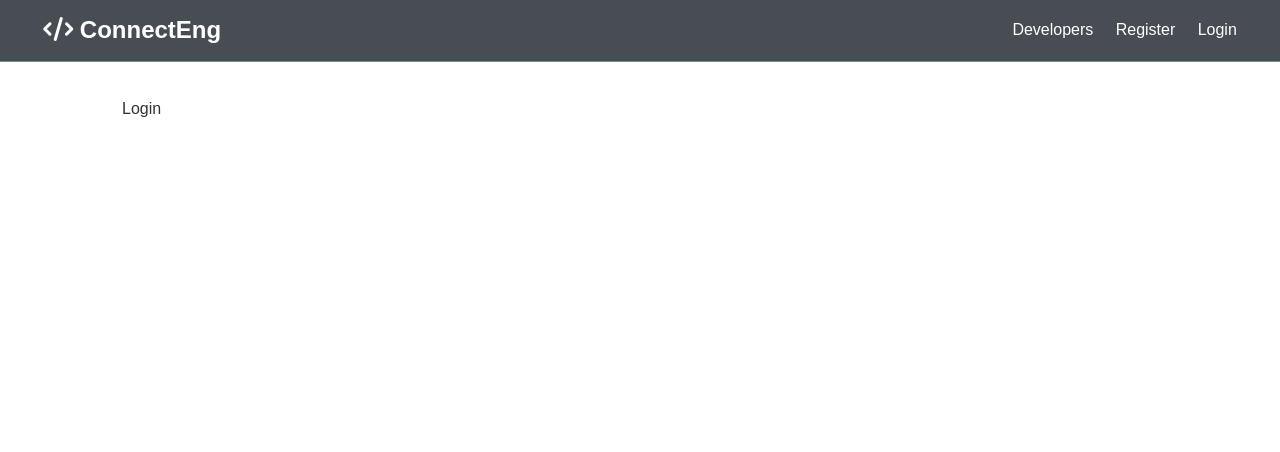
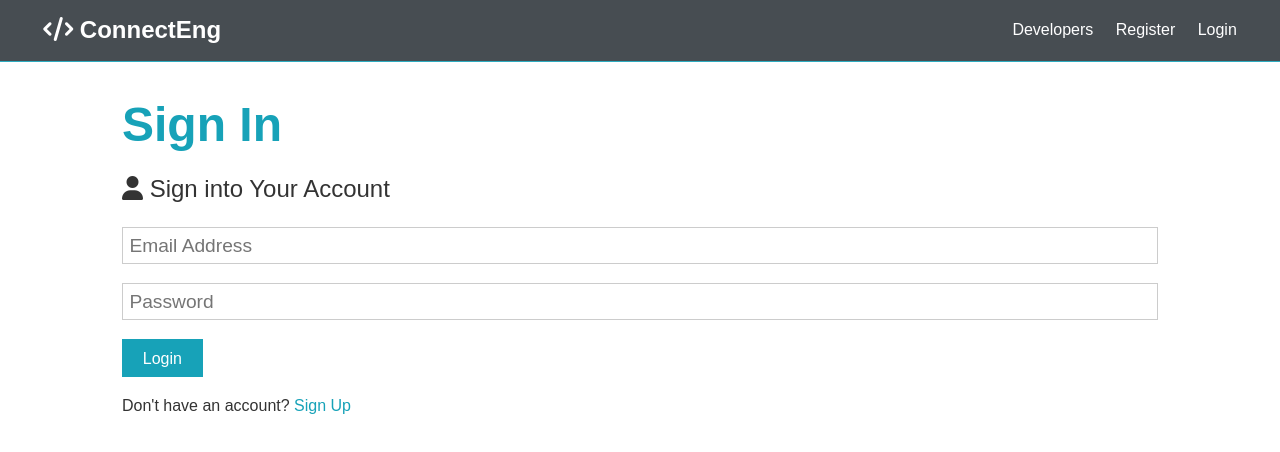
Before and after one commit to greywolff711/ConnectEng, a React (Create React App) app in the folder client/: page /login in a window 1280 px wide. Shown: the top 452 px of the page. Built offline with nearby package versions, Linux system fonts and the light colour scheme.

Commit message:
Added redux

```diff
--- a/client/package.json
+++ b/client/package.json
@@ -18,6 +18,7 @@
     "redux": "^4.2.0",
     "redux-devtools-extension": "^2.13.9",
     "redux-thunk": "^2.4.1",
+    "uuid": "^9.0.0",
     "web-vitals": "^2.1.4"
   },
   "scripts": {
@@ -44,5 +45,5 @@
       "last 1 safari version"
     ]
   },
-  "proxy":"http://localhost:5000"
+  "proxy": "http://localhost:5000"
 }
--- /dev/null
+++ b/client/src/actions/alert.js
@@ -0,0 +1,14 @@
+import { SET_ALERT,REMOVE_ALERT } from "./types";
+import { v4 as uuidv4 } from 'uuid';
+
+export const setAlert=(msg,alertType)=>dispatch=>{
+    const id=uuidv4();
+    dispatch({
+        type:SET_ALERT,
+        payload:{
+            id,
+            msg,
+            alertType
+        }
+    });
+}
--- /dev/null
+++ b/client/src/actions/types.js
@@ -0,0 +1,2 @@
+export const SET_ALERT='SET_ALERT';
+export const REMOVE_ALERT='REMOVE_ALERT';
--- a/client/src/components/layout/Login.js
+++ b/client/src/components/layout/Login.js
@@ -1,7 +1,34 @@
-import React from 'react'
+import React, { Fragment } from 'react'
 
 export const Login = () => {
   return (
-    <div>Login</div>
+    <Fragment>
+      {/* <div class="alert alert-danger">
+        Invalid credentials
+      </div> */}
+      <h1 class="large text-primary">Sign In</h1>
+      <p class="lead"><i class="fas fa-user"></i> Sign into Your Account</p>
+      <form class="form" action="dashboard.html">
+        <div class="form-group">
+          <input
+            type="email"
+            placeholder="Email Address"
+            name="email"
+            required
+          />
+        </div>
+        <div class="form-group">
+          <input
+            type="password"
+            placeholder="Password"
+            name="password"
+          />
+        </div>
+        <input type="submit" class="btn btn-primary" value="Login" />
+      </form>
+      <p class="my-1">
+        Don't have an account? <a href="register.html">Sign Up</a>
+      </p>
+    </Fragment>
   )
 }
--- a/client/src/components/layout/Register.js
+++ b/client/src/components/layout/Register.js
@@ -1,7 +1,9 @@
 import React, { Fragment,useState } from 'react'
 import axios from 'axios';
+import {connect} from 'react-redux';
+import { setAlert } from '../../actions/alert';
 
-export const Register = () => {
+const Register = ({setAlert}) => {
   const [formData,setFormData]=useState({
     name:"",
     email:"",
@@ -14,7 +16,7 @@ export const Register = () => {
     e.preventDefault();
 
     if(password!==password2){
-      console.log('Password do not match');
+      setAlert('Password do not match','danger');
     }
     else {
       const newUser={
@@ -85,5 +87,7 @@ export const Register = () => {
         Already have an account? <a href="login.html">Sign In</a>
       </p>
     </Fragment>
-  )
-}
+  );
+};
+
+export default connect(null,{setAlert})(Register);
--- /dev/null
+++ b/client/src/reducers/alert.js
@@ -0,0 +1,15 @@
+import { SET_ALERT,REMOVE_ALERT } from "../actions/types";
+
+const initialState=[];
+
+export default function(state=initialState,action){
+    const {type,payload}=action;
+    switch(type){
+        case SET_ALERT:
+            return [...state,payload];
+        case REMOVE_ALERT:
+            return state.filter(alert=>alert.id!==payload);//reture all errors expect the id specified
+        default:
+            return state;
+    }
+}
--- /dev/null
+++ b/client/src/reducers/index.js
@@ -0,0 +1,6 @@
+import { combineReducers } from "redux";
+import alert from './alert';
+
+export default combineReducers({
+    alert
+});
--- /dev/null
+++ b/client/src/store.js
@@ -0,0 +1,16 @@
+import { createStore, applyMiddleware } from 'redux';
+import { composeWithDevTools } from 'redux-devtools-extension';
+import thunk from 'redux-thunk';
+import rootReducer from './reducers';
+
+const initialState = {};
+
+const middleware = [thunk];
+
+const store = createStore(
+  rootReducer,
+  initialState,
+  composeWithDevTools(applyMiddleware(...middleware))
+);
+
+export default store;
```
Also changed, not shown: client/src/App.js (+8 -1 lines), package.json (+5 -2 lines), 1 other file (tests, documents, lock files or other folders).
